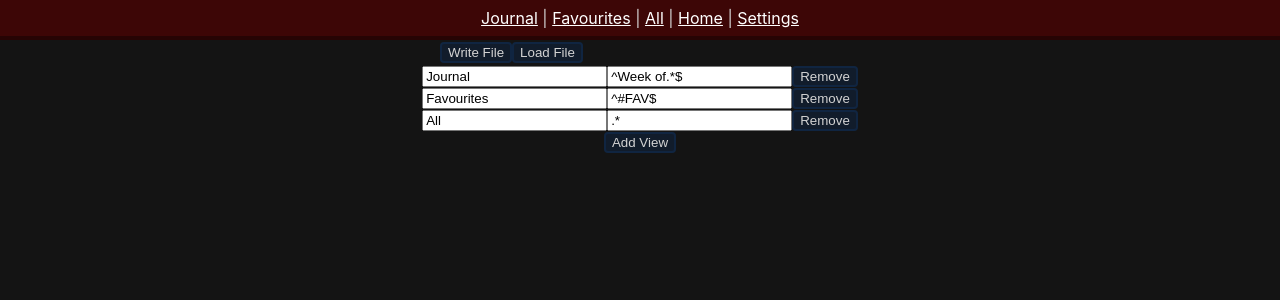
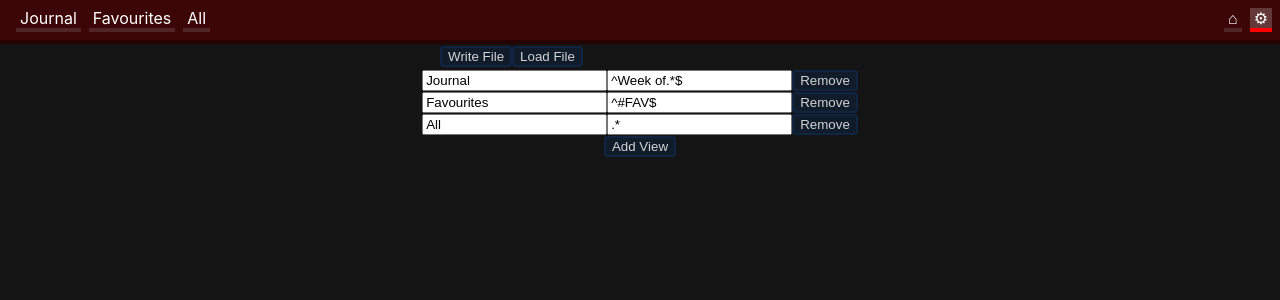
Before and after one commit to mamutko/notes, a React (Create React App) app: page /#/settings in a window 1280 px wide. Shown: the top 300 px of the page. Built offline with nearby package versions, Linux system fonts and the light colour scheme.

Commit message:
Updates.

```diff
--- a/src/App.css
+++ b/src/App.css
@@ -44,8 +44,32 @@
   background: rgb(61, 6, 6);
   padding: 8px;
   border-bottom: 4px solid rgba(0, 0, 0, 0.377);
+  flex-wrap:nowrap;
+  flex-direction: row;
+  display: flex;
 }
 
-.app-nav-bar a{
+.app-nav-bar-link{
   color: white;
+  text-decoration: none;
+  padding-left: 4px;
+  padding-right: 4px;
+  margin-left:8px;
+  margin-righ:8px;
+  border-bottom: 4px solid rgba(128, 128, 128, 0.253);
 }
+
+.app-nav-bar-link:hover{
+  border-bottom: 4px solid grey;
+  text-shadow: 1px 1px 4px;
+  background: rgba(255, 255, 255, 0.199);
+}
+
+.app-nav-bar-active-link{
+  border-bottom: 4px solid red;
+  background: rgba(255, 255, 255, 0.199);
+}
+
+.app-nav-bar-active-link:hover{
+  border-bottom: 4px solid red;
+}
--- a/src/App.tsx
+++ b/src/App.tsx
@@ -8,7 +8,7 @@ import PersistentNotebook, { State as NotebookState} from './PersistentNotebook'
 import PageOpener from './PageOpener';
 import usePersistentState, { wnParse, wnStringify } from './PersistentState';
 import Settings, { NOTEBOOK_KEY } from './Settings';
-import { HashRouter, Link, Route, Routes, ScrollRestoration, useParams } from 'react-router-dom';
+import { HashRouter, Link, NavLink, Route, Routes, ScrollRestoration, useParams } from 'react-router-dom';
 
 export class NotebookView {
   name: string = "Journal";
@@ -39,19 +39,22 @@ function App() {
 
   const [state, setState] = usePersistentState("appstate_v2", initialState());
 
+  function navlinkClass(props: any)
+  {
+    const {isActive} = props;
+    return isActive ? 'app-nav-bar-link app-nav-bar-active-link' : 'app-nav-bar-link';
+  }
+
   return (
     <div className="App">
       <HashRouter>
-        <div className='app-nav-bar'>
+        <div className='app-nav-bar' >
           {
-            state.views.map((view, index) => (<>
-              <Link to={`/view/${index}`}>{view.name}</Link>
-              &nbsp;|&nbsp;
-              </>
-            ))
+            state.views.map((view, index) => (<NavLink className={navlinkClass} to={`/view/${index}`}>{view.name}</NavLink>))
           }
-          <Link to="/">Home</Link>&nbsp;|&nbsp;
-          <Link to="/settings">Settings</Link>
+          <div style={{flexGrow:100}}></div>
+          <NavLink className={navlinkClass}  to="/">&#x2302;</NavLink>
+          <NavLink className={navlinkClass}  to="/settings">&#x2699;</NavLink>
         </div>
         <Routes>
           <Route path="/open" element={<PageOpener/>}/>
--- a/src/Settings.tsx
+++ b/src/Settings.tsx
@@ -207,10 +207,7 @@ function Settings(props: Props) {
     // TODO: do proper cloning of AppState.
     newState.views = props.appState.views;
 
-    console.log(newState.views.length);
     newState.views.splice(viewIndex, 1);
-    console.log(newState.views.length);
-    console.log(`Splice - ${viewIndex}`);
 
     props.setAppState(newState);
   }
```
